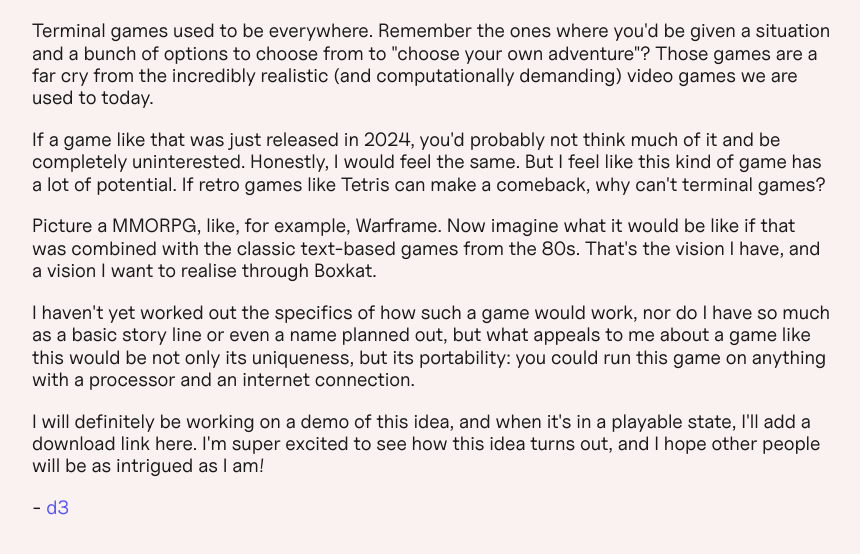
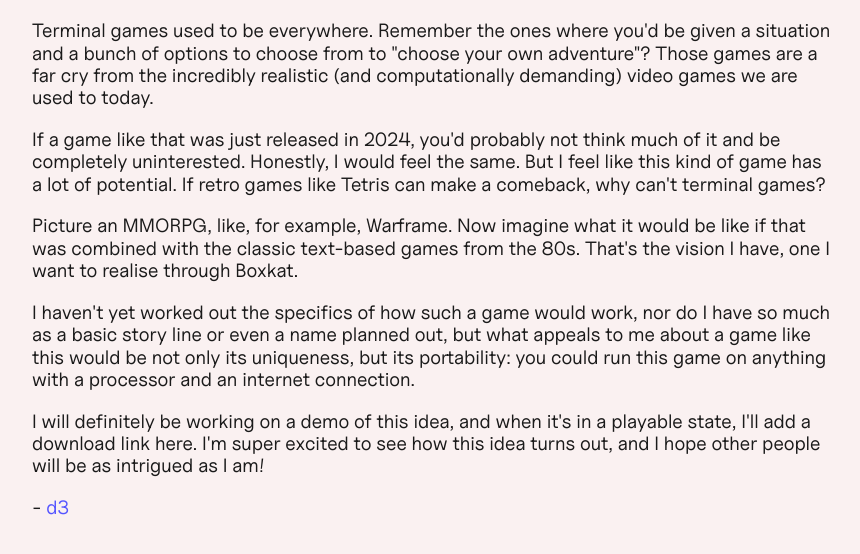
Before and after one commit to boxkat/terminal, a plain HTML site: page index.html in a window 1280 px wide. Shown: the part 180-734 px from the top of the page, without its empty margins (208-1068 px from the left). Drawn offline with Linux system fonts and the light colour scheme; a script that the page names is missing.

Commit message:
fix typos and grammar

```diff
--- a/index.html
+++ b/index.html
@@ -28,9 +28,9 @@
 				games like Tetris can make a comeback, why can't terminal games?
 			</p>
 			<p>
-				Picture a MMORPG, like, for example, Warframe. Now imagine what it would
-				be like if that was combined with the classic text-based games from the
-				80s. That's the vision I have, and a vision I want to realise through
+				Picture an MMORPG, like, for example, Warframe. Now imagine what it
+				would be like if that was combined with the classic text-based games
+				from the 80s. That's the vision I have, one I want to realise through
 				Boxkat.
 			</p>
 			<p>
```
